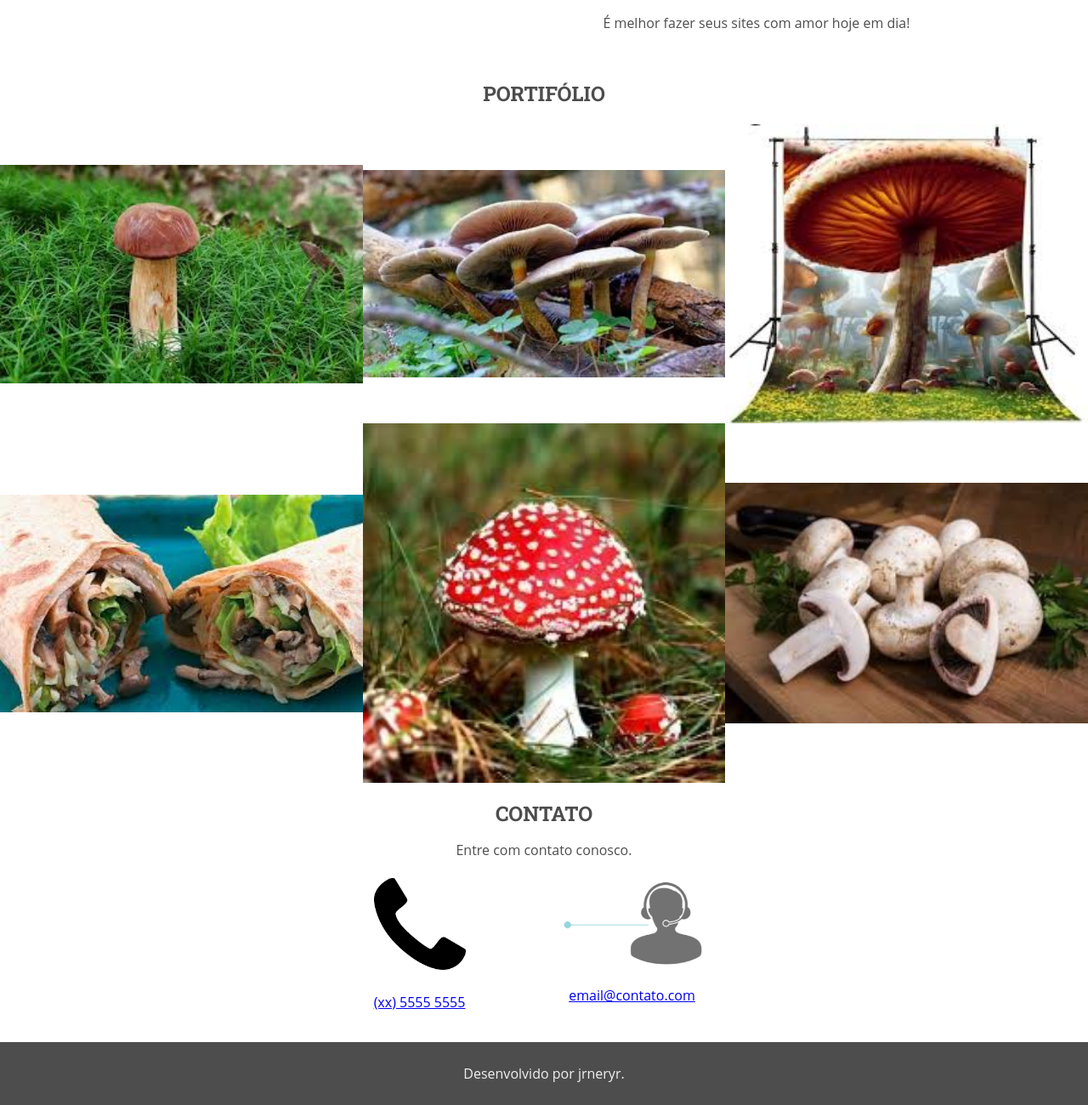
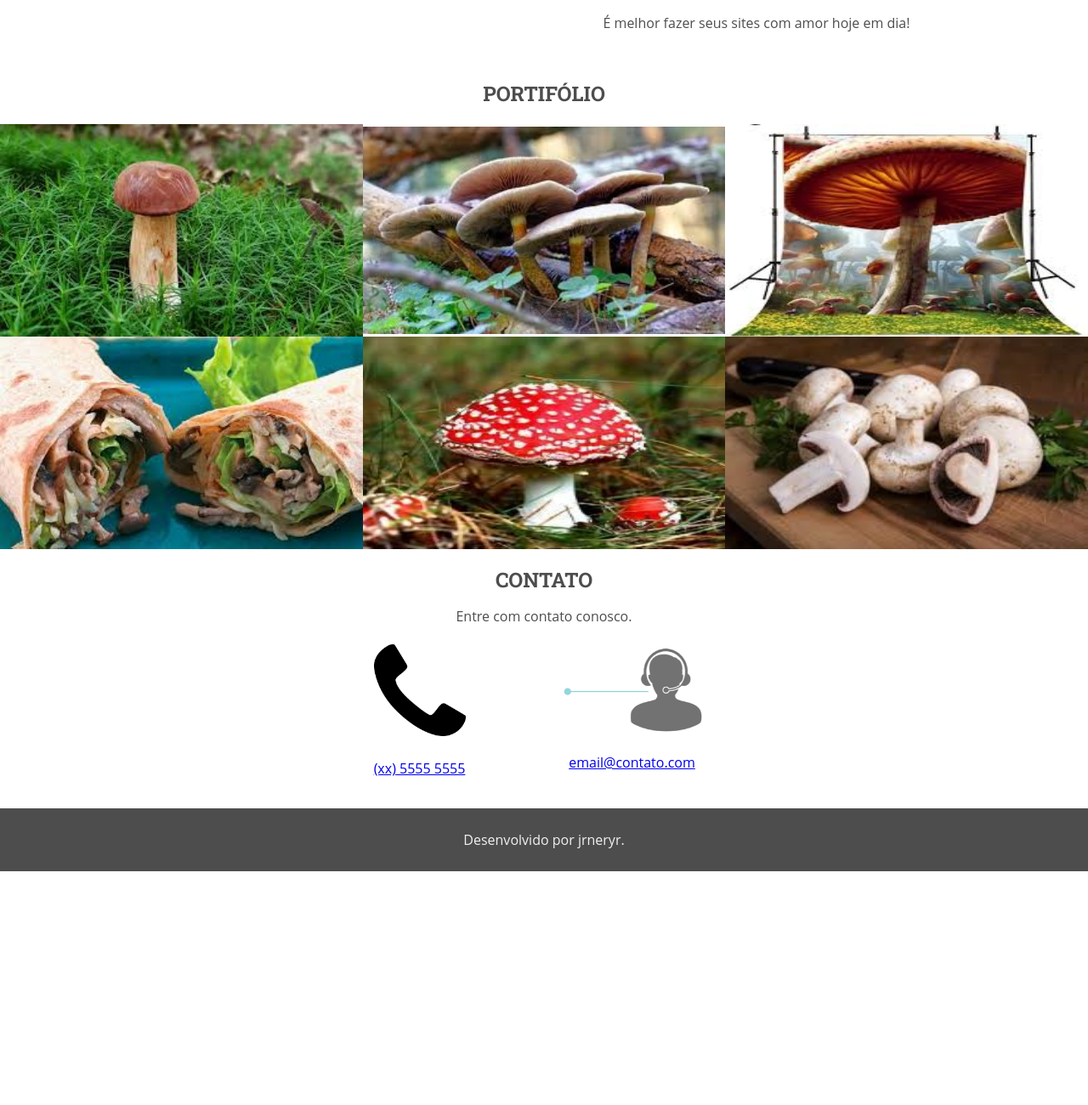
Before and after one commit to donkazuya/learning-Devnexus, a PHP site: page / in a window 1280 px wide. Shown: the part 1668-2968 px from the top of the page at 85% size. After the commit the page ends 2693 px from the top, so only its background shows below. Run offline with PHP 8.4, Linux system fonts and the light colour scheme.

Commit message:
Project 01 - Implement scss

```diff
--- a/code project/project_01/_scss/layout/header.scss
+++ b/code project/project_01/_scss/layout/header.scss
@@ -11,8 +11,7 @@ header {
     align-items: center;
     text-align: center;
     padding: 20px;
+    p {
+        margin-bottom: 2em;
+    }
 }
-
-header p {
-    margin-bottom: 2em;
-}
--- a/code project/project_01/_scss/layout/main.scss
+++ b/code project/project_01/_scss/layout/main.scss
@@ -8,17 +8,16 @@
     padding: 0 20px 20px 20px;
     background-color: #8f2faf;
     color: #f1f1f1;
-}
-
-#sobre p {
+    p {
         margin-bottom: 2.5em;
         max-width: 1000px;
     }
-
-#sobre .botao {
+    .botao {
         background-color: #f1f1f1;
         color: #4d4d4d;
     }
+}
+
 
 /*SERVIÇOS*/
 
@@ -27,16 +26,15 @@
     display: flex;
     flex-direction: column;
     align-items: center;
-
-}
-
-#servicos div {
+    div {
         display: flex;
         flex-direction: column;
         align-items: center;
         text-align: center;
         margin-top: 30px;
     }
+}
+
 
 /*PORTIFÓLIO*/
 
@@ -44,15 +42,14 @@
     display: flex;
     flex-direction: column;
     align-items: center;
-    padding-top: 20px
-}
-
-#portifolio h2 {
+    padding-top: 20px;
+    h2 {
         margin-bottom: 20px;
     }
-
-#portifolio img {
-    width: 85%
+    img {
+        width: 85%;
+        max-height: 250px;
+    }
 }
 
 /*CONTATO*/
@@ -62,8 +59,7 @@
     align-items: center;
     text-align: center;
     padding: 20px;
-}
-
-#contato img {
+    img {
         width: 60%;
     }
+}
--- a/code project/project_01/_scss/layout/nav-bar.scss
+++ b/code project/project_01/_scss/layout/nav-bar.scss
@@ -5,33 +5,30 @@ nav {
     flex-direction: column;
     align-items: center;
     background-color: #4d4d4d;
-}
-
-nav > a {
-    text-decoration: none;
-    color: #f1f1f1;
-    font-weight: 28px;
-    font-family: pacifico, serif;
-}
-
-nav ul {
+    ul {
         list-style: none;
         padding: 0;
         display: flex;
         flex-direction: column;
         align-items: center;
         width: 100%;
-}
-
-nav ul li {
+        li {
             width: 100%;
             text-align: center;
-}
-
-nav ul li a {
+            a {
                 display: inline-block;
                 padding: 10px 0;
                 width: 100%;
                 text-decoration: none;
                 color: #f1f1f1;
             }
+
+        }
+    }
+    >a {
+        text-decoration: none;
+        color: #f1f1f1;
+        font-weight: 28px;
+        font-family: pacifico, serif;
+    }
+}
--- a/code project/project_01/_scss/layout/responsive.scss
+++ b/code project/project_01/_scss/layout/responsive.scss
@@ -5,11 +5,10 @@
         nav {
             flex-direction: row;
             justify-content: space-around;
-        }
-
-        nav ul {
+            ul {
                 flex-direction: row;
                 width: 70%;
+            }
         }
 
     /*CABEÇALHO*/
@@ -34,34 +33,31 @@
             align-items: flex-start;
             max-width: 1000px;
             margin: 0 auto;
-        }
-
-        #servicos h2 {
+            h2 {
                 text-align: center;
                 width: 100%;
             }
-
-        #servicos div {
+            div {
                 flex-grow: 1;
                 flex-basis: 50px;
                 padding: 0 10px;
             }
+        }
+
 
     /*PORTIFOLIO*/
 
         #portifolio {
             flex-direction: row;
             flex-wrap: wrap;
-        }
-
-        #portifolio h2 {
+            h2 {
                 width: 100%;
                 text-align: center;
             }
-
-        #portifolio img {
-            width: 33.33333333333%;
+            img {
+                width: 33.33%;
                 /* max-height: */
+            }
         }
 
     /*CONTATOS*/
@@ -71,10 +67,9 @@
             justify-content: space-around;
             max-width: 500px;
             margin: 0 auto;
-        }
-
-        #contato h2, #contato p {
+            h2,p {
                 width: 100%;
                 text-align: center;
             }
         }
+    }
--- a/code project/project_01/style.css
+++ b/code project/project_01/style.css
@@ -29,7 +29,6 @@ header {
   align-items: center;
   text-align: center;
   padding: 20px; }
-
   header p {
     margin-bottom: 2em; }
 
@@ -39,13 +38,6 @@ nav {
   flex-direction: column;
   align-items: center;
   background-color: #4d4d4d; }
-
-nav > a {
-  text-decoration: none;
-  color: #f1f1f1;
-  font-weight: 28px;
-  font-family: pacifico, serif; }
-
   nav ul {
     list-style: none;
     padding: 0;
@@ -53,17 +45,20 @@ nav ul {
     flex-direction: column;
     align-items: center;
     width: 100%; }
-
     nav ul li {
       width: 100%;
       text-align: center; }
-
       nav ul li a {
         display: inline-block;
         padding: 10px 0;
         width: 100%;
         text-decoration: none;
         color: #f1f1f1; }
+  nav > a {
+    text-decoration: none;
+    color: #f1f1f1;
+    font-weight: 28px;
+    font-family: pacifico, serif; }
 
 /*SOBRE*/
 #sobre {
@@ -74,11 +69,9 @@ nav ul li a {
   padding: 0 20px 20px 20px;
   background-color: #8f2faf;
   color: #f1f1f1; }
-
   #sobre p {
     margin-bottom: 2.5em;
     max-width: 1000px; }
-
   #sobre .botao {
     background-color: #f1f1f1;
     color: #4d4d4d; }
@@ -89,7 +82,6 @@ nav ul li a {
   display: flex;
   flex-direction: column;
   align-items: center; }
-
   #servicos div {
     display: flex;
     flex-direction: column;
@@ -103,12 +95,11 @@ nav ul li a {
   flex-direction: column;
   align-items: center;
   padding-top: 20px; }
-
   #portifolio h2 {
     margin-bottom: 20px; }
-
   #portifolio img {
-  width: 85%; }
+    width: 85%;
+    max-height: 250px; }
 
 /*CONTATO*/
 #contato {
@@ -117,7 +108,6 @@ nav ul li a {
   align-items: center;
   text-align: center;
   padding: 20px; }
-
   #contato img {
     width: 60%; }
 
@@ -136,7 +126,6 @@ footer {
   nav {
     flex-direction: row;
     justify-content: space-around; }
-
     nav ul {
       flex-direction: row;
       width: 70%; }
@@ -161,11 +150,9 @@ footer {
     align-items: flex-start;
     max-width: 1000px;
     margin: 0 auto; }
-
     #servicos h2 {
       text-align: center;
       width: 100%; }
-
     #servicos div {
       flex-grow: 1;
       flex-basis: 50px;
@@ -175,13 +162,11 @@ footer {
   #portifolio {
     flex-direction: row;
     flex-wrap: wrap; }
-
     #portifolio h2 {
       width: 100%;
       text-align: center; }
-
     #portifolio img {
-    width: 33.33333333333%;
+      width: 33.33%;
       /* max-height: */ }
 
   /*CONTATOS*/
@@ -191,7 +176,6 @@ footer {
     justify-content: space-around;
     max-width: 500px;
     margin: 0 auto; }
-
     #contato h2, #contato p {
       width: 100%;
       text-align: center; } }
```
Lines whose indentation alone changed are shown as unchanged.
